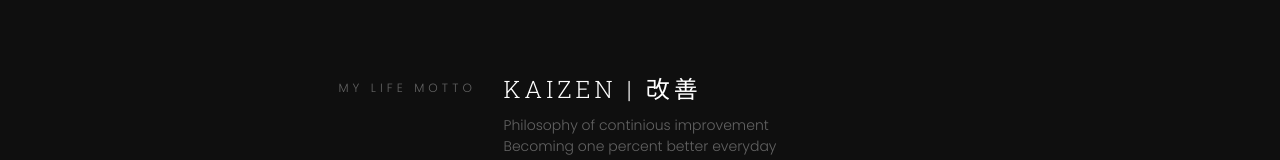
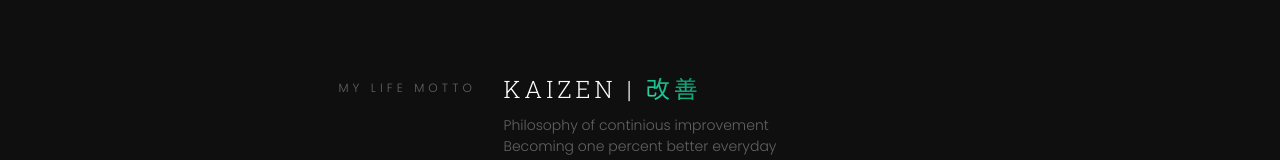
Before and after one commit to Cheung-KaWai/cheungkawai, a React (Vite) app: page / in a window 1280 px wide. Shown: the part 327-487 px from the top of the page. Built offline with nearby package versions, Linux system fonts and the light colour scheme.

Commit message:
Add animation color hero

```diff
--- a/src/components/About/Keywords.jsx
+++ b/src/components/About/Keywords.jsx
@@ -15,6 +15,7 @@ export const Keywords = () => {
           <KeywordItem
             keyword={word}
             index={index}
+            key={index}
           />
         ))}
       </ListContainer>
--- a/src/components/Landing/Hero.jsx
+++ b/src/components/Landing/Hero.jsx
@@ -1,7 +1,7 @@
 import gsap from "gsap";
 import ScrollTrigger from "gsap/ScrollTrigger";
 import React, { useEffect, useLayoutEffect, useRef } from "react";
-import styled from "styled-components";
+import styled, { keyframes } from "styled-components";
 import { colors, fonts } from "../../features/Theme/Theme";
 import { Flex } from "../Layout/Flex";
 
@@ -24,7 +24,9 @@ export const Hero = () => {
         flexDirection="column"
         gap="1rem"
       >
-        <Title className="title">kaizen | 改善</Title>
+        <Title className="title">
+          kaizen |<SpanStyled> 改善</SpanStyled>
+        </Title>
         <SubTitle className="subtitle">
           Philosophy of continious improvement <br /> Becoming one percent better everyday
         </SubTitle>
@@ -65,6 +67,24 @@ const Title = styled.p`
   }
 `;
 
+const animate = keyframes`
+  from{
+    background-position: 0% center;
+  }
+  to{
+    background-position: -200% center;
+  }
+`;
+
+const SpanStyled = styled.span`
+  animation: ${animate} 3s linear infinite;
+  background: linear-gradient(45deg, #96f2d7, #20c997, #099268, #96f2d7);
+  background-clip: text;
+  background-size: 200%;
+  -webkit-background-clip: text;
+  -webkit-text-fill-color: transparent;
+`;
+
 const SubTitle = styled.p`
   font-weight: 300;
   font-size: 1.4rem;
```
